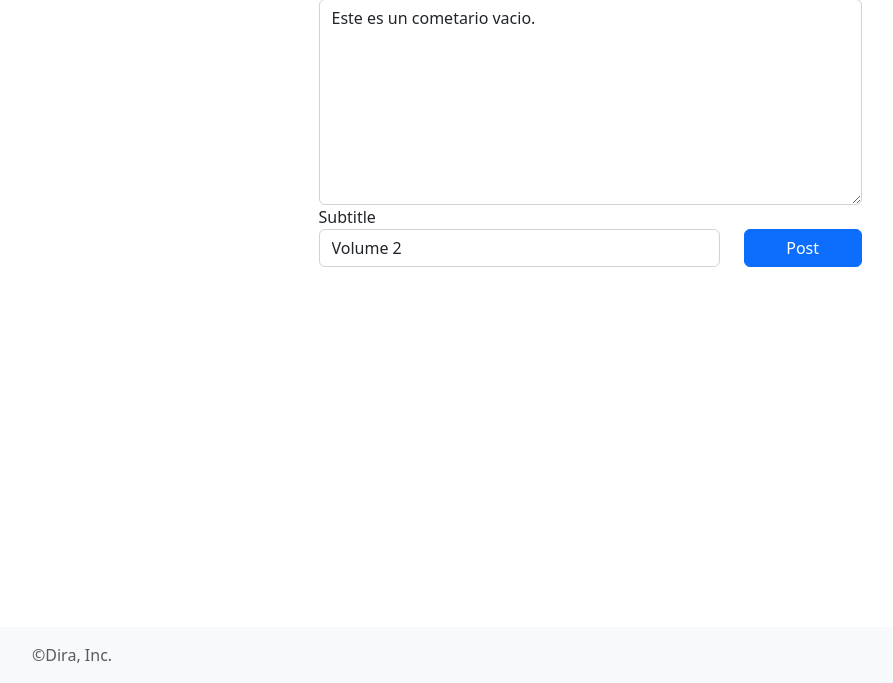
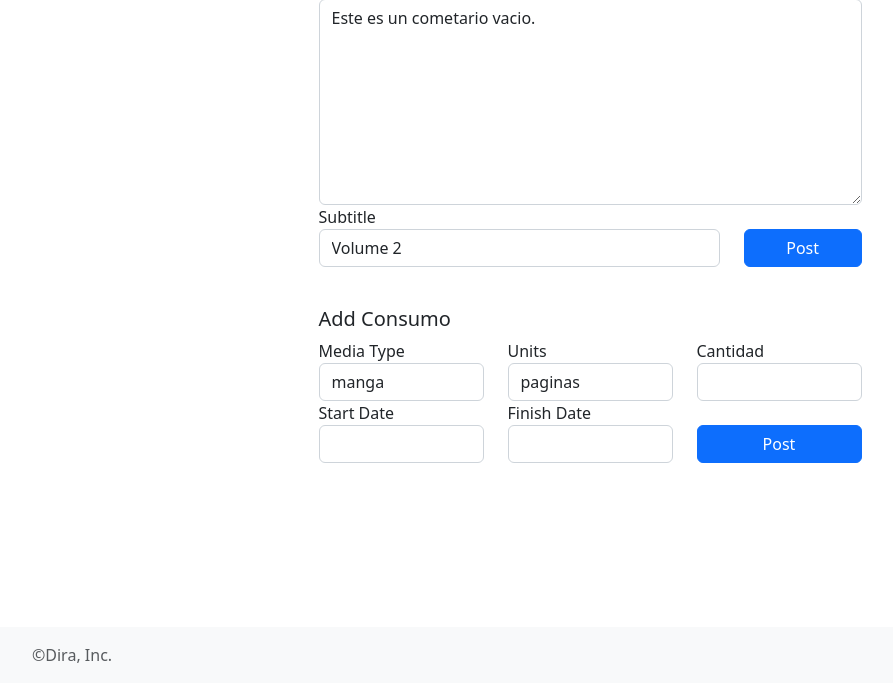
Before and after one commit to dsdira/svgit, a Django app: page /editapunte/32 in a window 1280 px wide. Shown: the part 117-800 px from the top of the page, without its empty margins (50-943 px from the left). Run offline with Django 4.2, Linux system fonts and the light colour scheme; data comes from the database, SQL or seed files in the repository; both versions use the stored data as it was after the commit; some libraries are stand-ins or nearby versions.

Commit message:
notebooks
notebooks

```diff
--- a/bunko/times/admin.py
+++ b/bunko/times/admin.py
@@ -51,3 +51,4 @@ admin.site.register(Cuenta)
 admin.site.register(TrxTyp)
 admin.site.register(Budget)
 admin.site.register(Trx)
+admin.site.register(ApunteConsumo)
--- a/bunko/times/models.py
+++ b/bunko/times/models.py
@@ -549,6 +549,12 @@ class Apunte(models.Model):
 	def parrafoeditable(self):
 		return self.contenido +' '+ f"<a href='/editapunte/{self.id}' style='color:gray; font-size: 0.85em;'>[ed]</a>"
 
+	@property
+	def consumos(self):
+		n_cons = ApunteConsumo.objects.filter(apunte__id = self.id).count()
+
+		return n_cons
+
 
 class Equipo(models.Model):
 	nombre = models.CharField(max_length=128)
@@ -762,3 +768,16 @@ class Budget(models.Model):
 
 	def __str__(self):
 		return str(self.anho)+'-'+str(self.mes)+':'+self.cuenta.desc
+
+class ApunteConsumo(models.Model):
+	apunte = models.ForeignKey(Apunte,on_delete=models.CASCADE)
+	fecha_inicio = models.DateField()
+	fecha_fin = models.DateField(blank=True,null=True)
+	media_type = models.CharField(max_length=100)
+	unidades = models.CharField(max_length=100)
+	cantidad = models.IntegerField()
+
+
+
+	def __str__(self):
+		return self.apunte.subtitulo
--- a/bunko/times/templates/cuaderno.html
+++ b/bunko/times/templates/cuaderno.html
@@ -36,7 +36,7 @@
 	{% if this_apuntes %}
 
         {% for a in this_apuntes %}
-          	{% if a.subtitulo %}<h5 id="contenido{{a.id}}" style="padding-top: 55px; margin-top: -55px;">{{a.subtitulo}}
+          	{% if a.subtitulo %}<h5 id="contenido{{a.id}}" style="padding-top: 55px; margin-top: -55px;">{% if a.consumos > 0 %}&#9989;{%else%}&#11036;{%endif%} {{a.subtitulo}}
                 <a href="#contenidos" style="text-decoration:none;">&#128285;</a></h5>{% endif %}
             {{a.parrafoeditable|safe|linebreaks}}
             <hr>
--- a/bunko/times/templates/cuadernos.html
+++ b/bunko/times/templates/cuadernos.html
@@ -23,7 +23,7 @@
 		<ul class="list-group">
         {% for n in notebooks %}
           <li class="list-group-item">
-         	<a href="{% url 'cuaderno' n.id %}" style="color:black; text-decoration: none;">{{n.titulo}}</a>
+         	 <a href="{% url 'cuaderno' n.id %}" style="color:black; text-decoration: none;">{{n.titulo}}</a>
           </li>
         {% endfor %}
       </ul>
--- a/bunko/times/templates/edit-apunte.html
+++ b/bunko/times/templates/edit-apunte.html
@@ -29,6 +29,60 @@
 	  <input type="hidden" name="aid" value="{{apunte.id}}">
     </form>
     <br>
+    {% if n_con == 0 %}
+    <h5>Add Consumo</h5>
+    <form method="POST" action="{% url 'addapucon' %}">
+      {% csrf_token %}
+     <div class="row">
+
+    <div class="form-group col-sm-4">
+	    <label for="exampleFormControlInput1">Media Type</label>
+	    <select class="form-control" name="media_type" id="exampleFormControlSelect1">
+	    		{% if list_mt %}
+	    			{% for m in list_mt %}
+	      				<option value = "{{m}}">{{m}}</option>
+	      			{% endfor %}
+	      		{% endif %}
+	 		</select>
+    </div>
+    <div class="form-group col-sm-4">
+	    <label for="exampleFormControlInput1">Units</label>
+	    <select class="form-control" name="unidades" id="exampleFormControlSelect1">
+	    		{% if list_units %}
+	    			{% for m in list_units %}
+	      				<option value = "{{m}}">{{m}}</option>
+	      			{% endfor %}
+	      		{% endif %}
+	 		</select>
+    </div>
+      <div class="form-group col-sm-4">
+	    <label for="exampleFormControlInput1">Cantidad</label>
+	    <input type = "text"  name="cantidad" class="form-control" id="exampleFormControlInput1">
+    </div>
+
+     <div class="form-group col-sm-4">
+	    <label for="exampleFormControlInput1">Start Date</label>
+	    <input type = "text"  name="fecha_inicio" class="form-control" id="exampleFormControlInput1">
+    </div>
+    <div class="form-group col-sm-4">
+	    <label for="exampleFormControlInput1">Finish Date</label>
+	    <input type = "text"  name="fecha_fin" class="form-control" id="exampleFormControlInput1">
+    </div>
+
+    <div class="form-group col-sm-4">
+        <label for="exampleFormControlInput1">&nbsp;&nbsp;</label>
+	    <button type="submit" class="btn btn-primary" style="width:100%">Post</button>
+	  </div>
+	  </div>
+	  <input type="hidden" name="apu_id" value="{{apunte.id}}">
+    </form>
+    {% else %}
+    {% if this_consumo %}
+    	{% for c in this_consumo %}
+    	{% if c.fecha_inicio == c.fecha_fin %}{{c.fecha_fin}}{% else  %}{{c.fecha_inicio}}-{{c.fecha_fin}}  {% endif %} | {{c.cantidad}} {{c.unidades}}
+    	{% endfor %}
+    {% endif %}
+{% endif %}
 
 
 
--- a/bunko/times/urls.py
+++ b/bunko/times/urls.py
@@ -101,4 +101,6 @@ urlpatterns = [
 	path('savepmt/', views.savePmt, name='savepmt'),
 	path('addbudget/',views.addBudgetReg,name='addBudget'),
 	path('view-month/<y>/<m>', views.viewmonth, name='viewmonth'),
+	path('addapucon/',views.addapucon,name='addapucon'),
+
 	]
--- a/bunko/times/views.py
+++ b/bunko/times/views.py
@@ -1137,6 +1137,14 @@ def addapunte(request):
 
 def editapunte(request,aid):
 	apunte = Apunte.objects.get(pk=int(aid))
+	n_con = ApunteConsumo.objects.filter(apunte=apunte).count()
+
+	this_consumo = None
+
+	if n_con > 0:
+		this_consumo = ApunteConsumo.objects.filter(apunte=apunte).order_by('id')
+	list_mt = ['manga','episode','light-novel']
+	list_units = ['paginas','minutos','capitulos']
 	if request.method == 'POST':
 		apunte = Apunte.objects.get(pk=int(request.POST.get("aid")))
 		subtitulo = request.POST.get("subtitulo")
@@ -1145,7 +1153,7 @@ def editapunte(request,aid):
 		Apunte.objects.filter(id=apunte.id).update(contenido=contenido,subtitulo=subtitulo)
 		return redirect('/cuaderno/{}'.format(apunte.cuaderno.id))
 	else:
-		return render(request,'edit-apunte.html',{'apunte':apunte})
+		return render(request,'edit-apunte.html',{'apunte':apunte,'list_mt':list_mt,'list_units':list_units, 'n_con':n_con,'this_consumo':this_consumo})
 
 def nbtokindle(request, c):
 	this_notebook = Cuaderno.objects.get(pk=int(c))
@@ -1800,3 +1808,23 @@ def viewmonth(request,y,m):
     cortes = Trx.objects.values('fecha__year','fecha__month').annotate(qitems = Count('id')).order_by('-fecha__year','-fecha__month')
 
     return render(request,'view-month.html',{'trxs':trx,'be':budexec,'anho':y,'mes':m,'actual':tot_act, 'budget':tot_bud,'perf':perf,'colp':colp,'cortes':cortes,'categ':categories})
+
+def addapucon(request):
+	apunte = Apunte.objects.get(pk=request.POST.get("apu_id",""))
+
+	media_type = request.POST.get("media_type","")
+	unidades = request.POST.get("unidades","")
+	cantidad = request.POST.get("cantidad","")
+	fecha_inicio = request.POST.get("fecha_inicio","")
+	fecha_fin = request.POST.get("fecha_fin","")
+
+	newAC = ApunteConsumo.objects.create(apunte=apunte,
+		fecha_inicio=fecha_inicio,
+		fecha_fin=fecha_fin,
+		media_type = media_type,
+		unidades=unidades,
+		cantidad=cantidad)
+
+	newAC.save()
+
+	return redirect('/cuaderno/{}#{}'.format(apunte.cuaderno.id,apunte.id))
```
Also changed, not shown: bunko/db.sqlite3, bunko/media/wiki_media/7064f9c895c14c52b6cb7137cf76bbb1.jpeg (deleted), bunko/media/wiki_media/7a3435aae95744edbec32b862ed787cb.jpeg (deleted), bunko/times/migrations/0021_apunteconsumo.py (added).
